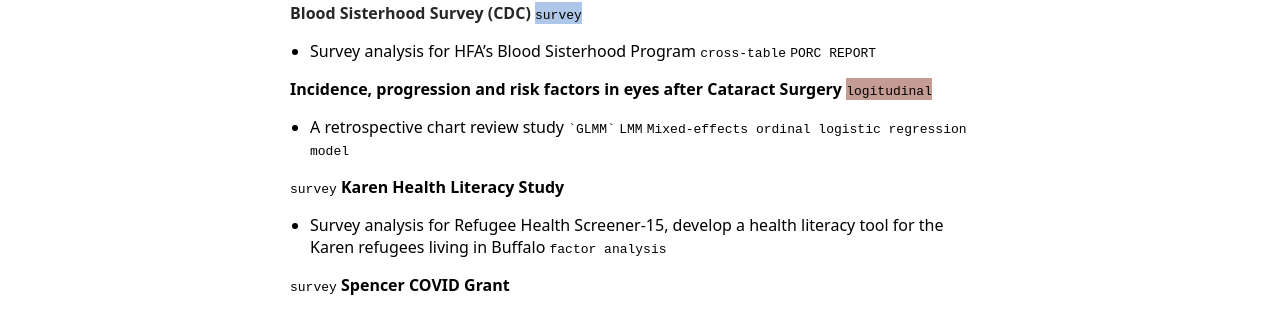
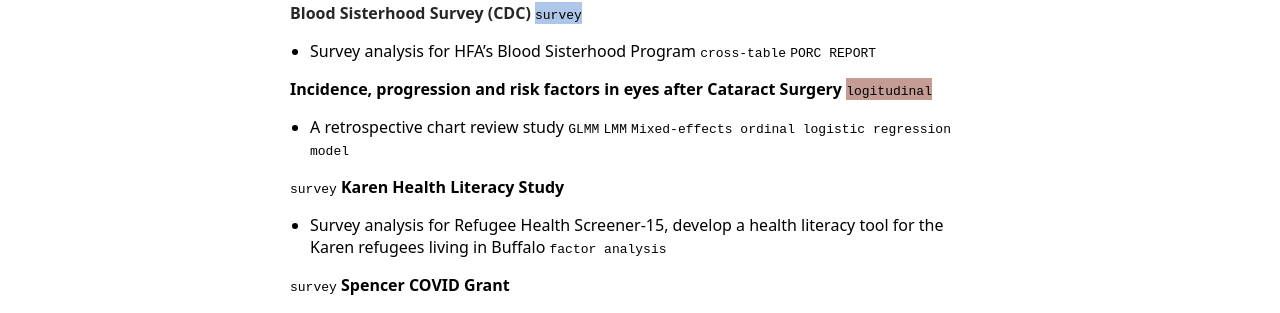
Before and after one commit to ziqiangc/ziqiangc.github.io, a Jekyll site: the page built from projects.md, in a window 1280 px wide and 900 px high. Shown: the part 247-560 px from the top of the window. Built offline with Jekyll 4.4.1, drawn with Linux system fonts in a browser that asks for light colours; our own code applies the rules of GitHub Pages for plain Markdown files.

Commit message:
updated CV

```diff
--- a/_config.yml
+++ b/_config.yml
@@ -19,7 +19,7 @@ nav:
  - name: "About"
    link: "https://ziqiangc.github.io"
  - name: "Resume"
-   link: "CV_Ziqiang_03092020_2.pdf"
+   link: "main.pdf"
  - name: "Projects"
    link: "projects"
  - name: "Contact"
--- a/projects.md
+++ b/projects.md
@@ -4,7 +4,7 @@
 - Survey analysis for HFA’s Blood Sisterhood Program `cross-table` `PORC REPORT`
 
 **Incidence, progression and risk factors in eyes after Cataract Surgery** <span style="background-color: #c49c94"> `logitudinal` </span>
-- A retrospective chart review study <code>`GLMM`</code> `LMM` `Mixed-effects ordinal logistic regression model`
+- A retrospective chart review study `GLMM` `LMM` `Mixed-effects ordinal logistic regression model`
 
 `survey` **Karen Health Literacy Study**
 - Survey analysis for Refugee Health Screener-15, develop a health literacy tool for the Karen refugees living in Buffalo `factor analysis`
```
Also changed, not shown: 2 other files.
